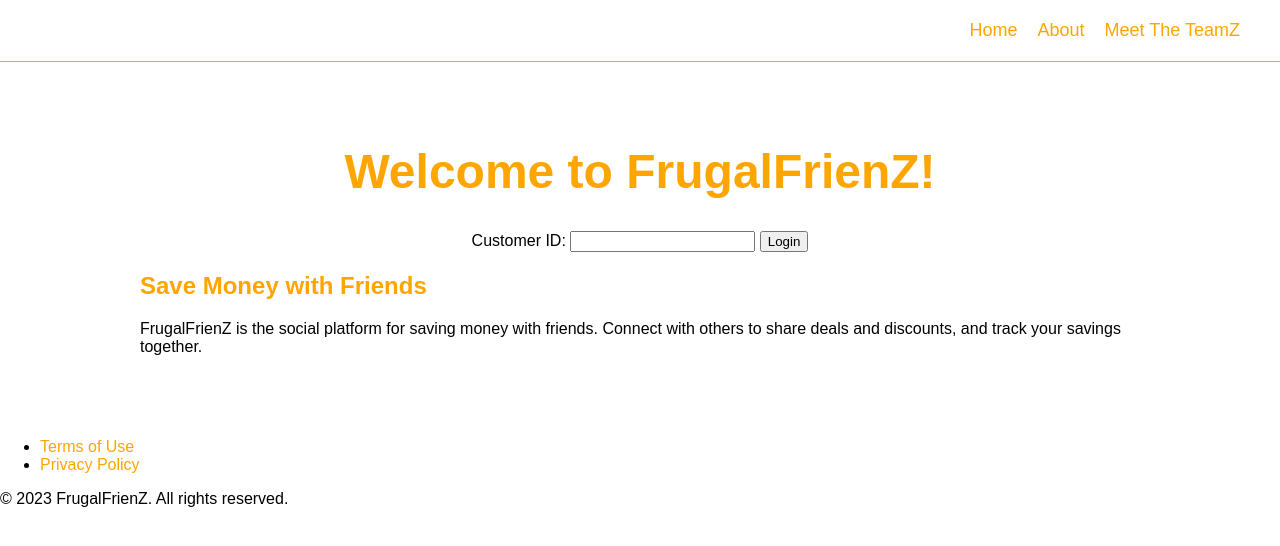
After one commit to YulduzM1/FrugalFrenzy, a Python web app: template templates/index.html in a window 1280 px wide. The commit adds this page. Shown: the top 546 px of the page. Run offline with Jinja, Linux system fonts and the light colour scheme; the template is opened without the code that fills it, so the values that code supplies are empty.

```diff
--- /dev/null
+++ b/templates/index.html
@@ -0,0 +1,40 @@
+<!DOCTYPE html>
+<html>
+  <head>
+    <title>FrugalFrienZ - Login</title>
+    <link rel="stylesheet" type="text/css" href="/static/index.css">
+
+  </head>
+  <body>
+    <header>
+      <div class="logo">
+      </div>
+      <nav>
+        <ul>
+          <li><a href="Home.html">Home</a></li>
+          <li><a href="#">About</a></li>
+          <li><a href="#">Meet The TeamZ</a></li>
+        </ul>
+      </nav>
+    </header>
+    <main>
+      <h1>Welcome to FrugalFrienZ!</h1>
+      <form method="post" action="/login">
+          <label for="customer_id">Customer ID:</label>
+          <input type="text" id="customer_id" name="customer_id">
+          <button type="submit">Login</button>
+      </form>
+      <div class="additional-info">
+        <h2>Save Money with Friends</h2>
+        <p>FrugalFrienZ is the social platform for saving money with friends. Connect with others to share deals and discounts, and track your savings together.</p>
+      </div>
+    </main>
+    <footer>
+      <ul>
+        <li><a href="#">Terms of Use</a></li>
+        <li><a href="#">Privacy Policy</a></li>
+      </ul>
+      <p>&copy; 2023 FrugalFrienZ. All rights reserved.</p>
+    </footer>
+  </body>
+</html>
```
Also changed, not shown: templates/Home.html (+4 -4 lines).
